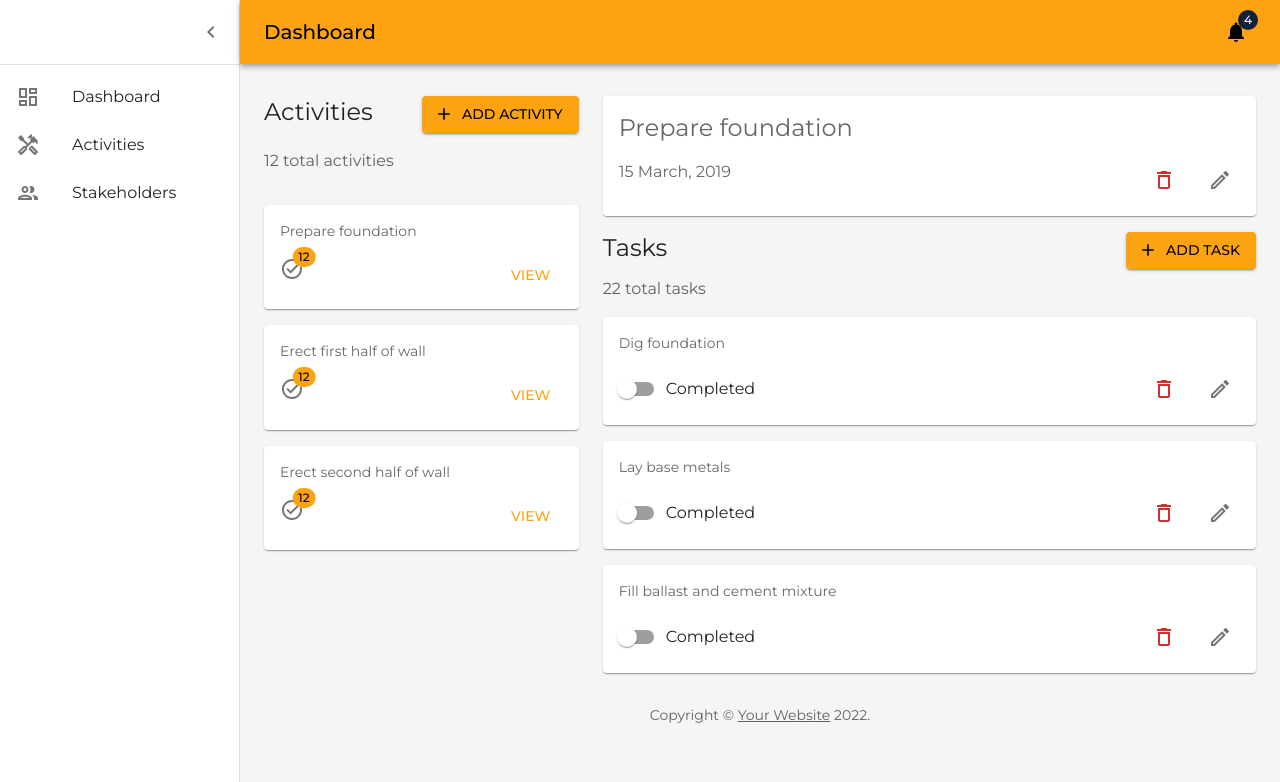
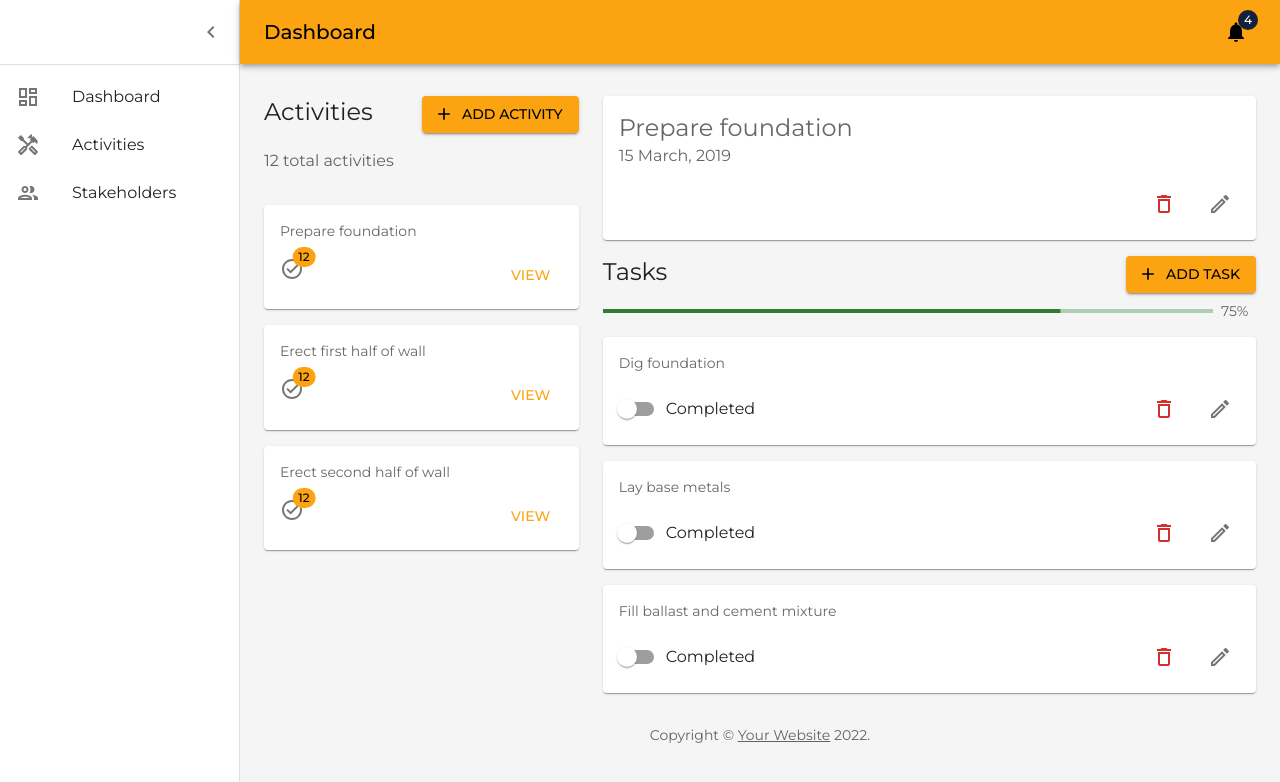
Before and after one commit to cyrilokidi/Gedoo-project-page-design, a React (Create React App) app: page / in a window 1280 px wide. Shown: the top 782 px of the page. Built offline with nearby package versions, Linux system fonts and the light colour scheme.

Commit message:
Add activity task progress

```diff
--- a/src/Project/index.js
+++ b/src/Project/index.js
@@ -20,7 +20,8 @@ import {
   Button,
   Paper,
   FormControlLabel,
-  Switch
+  Switch,
+  LinearProgress
 } from "@mui/material";
 import {
   Menu as MenuIcon,
@@ -194,7 +195,7 @@ function ListActivities({ activities }) {
   );
 }
 
-function ActivityDetails(params) {
+function ActivityDetails() {
   return (
     <Paper
       sx={(theme) => ({
@@ -207,10 +208,11 @@ function ActivityDetails(params) {
         <Typography component="h4" variant="h5" color="text.secondary">
           Prepare foundation
         </Typography>
+        <Typography color="text.secondary">15 March, 2019</Typography>
       </Box>
       <Stack direction="row">
         <Stack direction="row" sx={{ flexGrow: 1 }}>
-          <Typography color="text.secondary">15 March, 2019</Typography>
+          <Box sx={{ width: "100%" }}>{/**Activity status */}</Box>
         </Stack>
         <Stack direction="row" spacing={2}>
           <IconButton aria-label="delete" color="error">
@@ -222,6 +224,21 @@ function ActivityDetails(params) {
         </Stack>
       </Stack>
     </Paper>
+  );
+}
+
+function LinearProgressWithLabel(props) {
+  return (
+    <Box sx={{ display: "flex", alignItems: "center" }}>
+      <Box sx={{ width: "100%", mr: 1 }}>
+        <LinearProgress variant="determinate" {...props} />
+      </Box>
+      <Box sx={{ minWidth: 35 }}>
+        <Typography variant="body2" color="text.secondary">{`${Math.round(
+          props.value
+        )}%`}</Typography>
+      </Box>
+    </Box>
   );
 }
 
@@ -240,9 +257,7 @@ function TasksHeader() {
           add task
         </Button>
       </Stack>
-      <Typography color="text.secondary" sx={{ flex: 1 }}>
-        22 total tasks
-      </Typography>
+      <LinearProgressWithLabel color="success" value={75} />
     </Stack>
   );
 }
```
